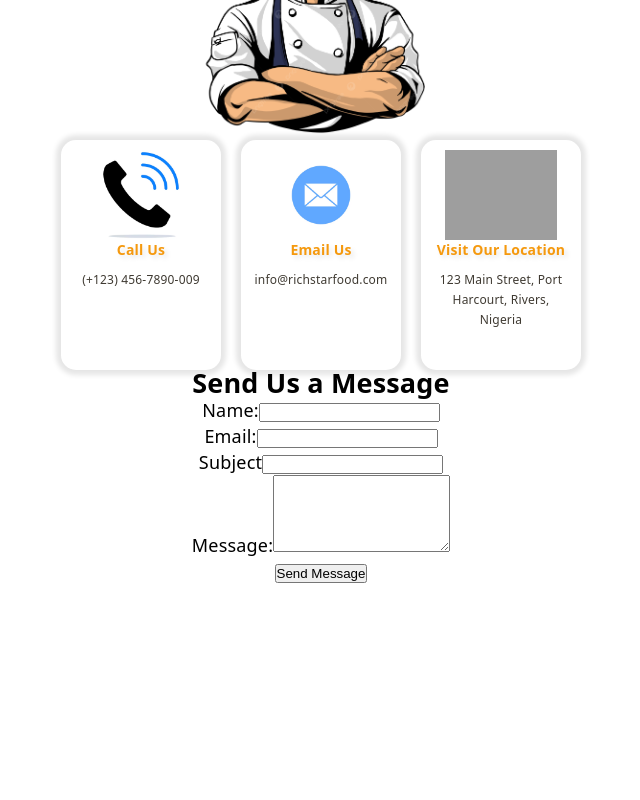
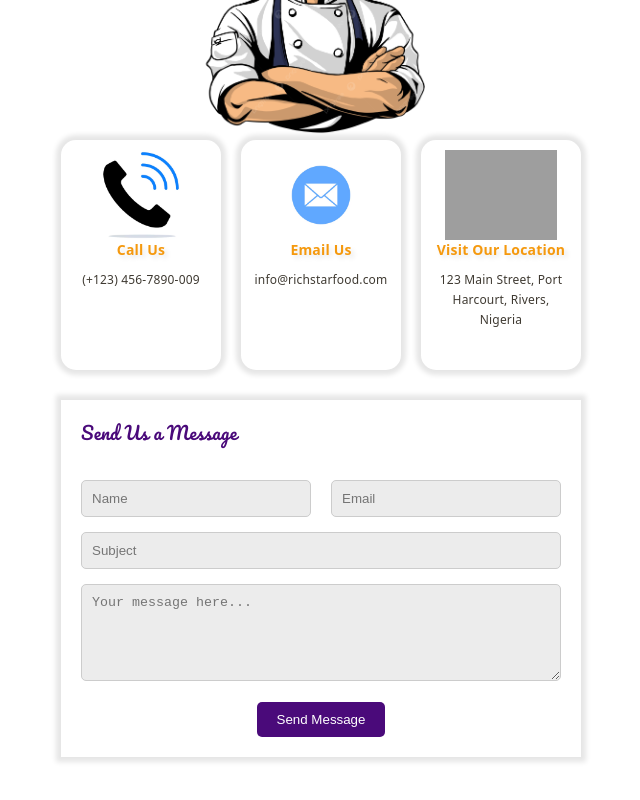
Before and after one commit to Richstar-plus/food-order-app-external-api, a React (Vite) app: page /contact in a window 1280 px wide. Shown: the part 458-1258 px from the top of the page, without its empty margins (319-959 px from the left). Before the commit the page ends 1112 px from the top, so only its background shows below. Built offline with nearby package versions, Linux system fonts and the light colour scheme; grey boxes are pictures that could not be loaded.

Commit message:
Add Contact page styles and improve form layout

```diff
--- /dev/null
+++ b/src/pages/Contact.css
@@ -0,0 +1,47 @@
+.contact-form {
+  display: flex;
+  flex-direction: column;
+  align-items: start;
+  gap: 1rem;
+  width: 520px;
+  padding: 20px;
+  box-shadow: 0 0 5px 5px rgba(0, 0, 0, 0.1);
+  margin: 30px auto;
+}
+
+.contact-form h4 {
+  color: var(--accent);
+  font-family: "Pacifico";
+}
+
+.form-group {
+  margin: 15px 0;
+}
+
+.contact-form input, .form-group textarea {
+  width: 100%;
+  padding: 10px;
+  border: 1px solid #ccc;
+  border-radius: 5px;
+  background-color: #ececec;
+  outline: none;
+}
+
+.form-group-container {
+  display: flex;
+  justify-content: space-between;
+  width: 480px;
+}
+
+.form-group-container input {
+  width: 230px;
+}
+
+.contact-form button {
+  padding: 10px 20px;
+  background-color: var(--accent);
+  color: white;
+  border: none;
+  border-radius: 5px;
+  cursor: pointer;
+}
--- a/src/pages/Contact.jsx
+++ b/src/pages/Contact.jsx
@@ -2,6 +2,7 @@ import chefContact from "../images/chef-contact.png";
 import callImage from "../images/call.avif";
 import emailImage from "../images/email.avif";
 import locationImage from "../images/location.png";
+import "./Contact.css";
 
 export function ContactPage() {
   return (
@@ -61,23 +62,22 @@ export function ContactPage() {
           </div>
 
           <div className="contact-form">
-            <h2>Send Us a Message</h2>
+            <h4>Send Us a Message</h4>
             <form>
-              <div className="form-group">
-                <label htmlFor="name">Name:</label>
-                <input type="text" id="name" name="name" required />
+              <div className="form-group-container">
+                <div className="form-group">
+                  <input type="text" placeholder="Name" id="name" name="name" required />
+                </div>
+                <div className="form-group">
+                  <input type="email" placeholder="Email" id="email" name="email" required />
+                </div>
+              </div>
+              <div className="subject">
+                <input type="text" placeholder="Subject" id="subject" name="subject" required />
               </div>
               <div className="form-group">
-                <label htmlFor="email">Email:</label>
-                <input type="email" id="email" name="email" required />
-              </div>
-              <div className="subject">
-                <label htmlFor="subject">Subject</label>
-                <input type="text" id="subject" name="subject" required />
-              </div>
-              <div className="form-group">
-                <label htmlFor="message">Message:</label>
                 <textarea
+                  placeholder="Your message here..."
                   id="message"
                   name="message"
                   rows="5"
```
